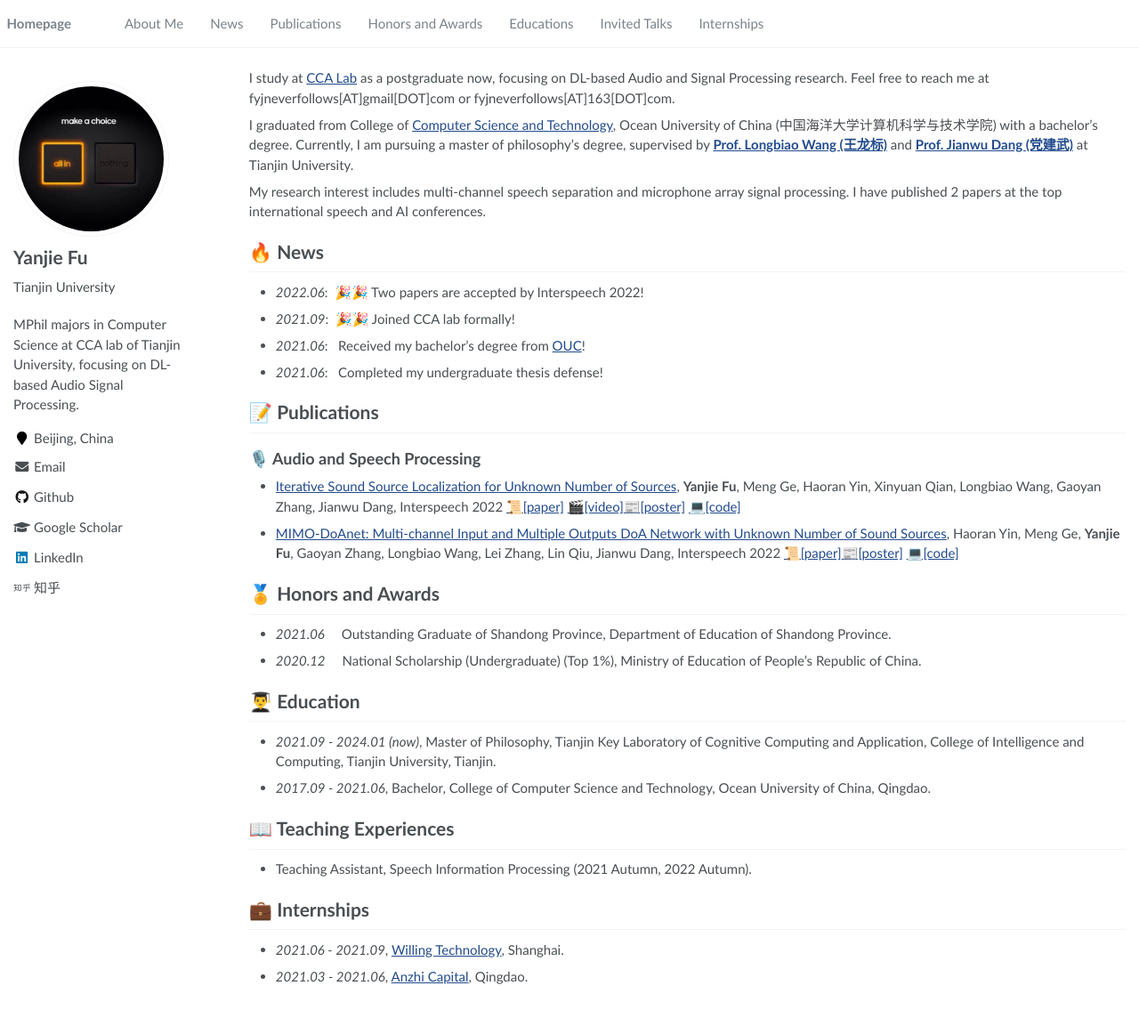
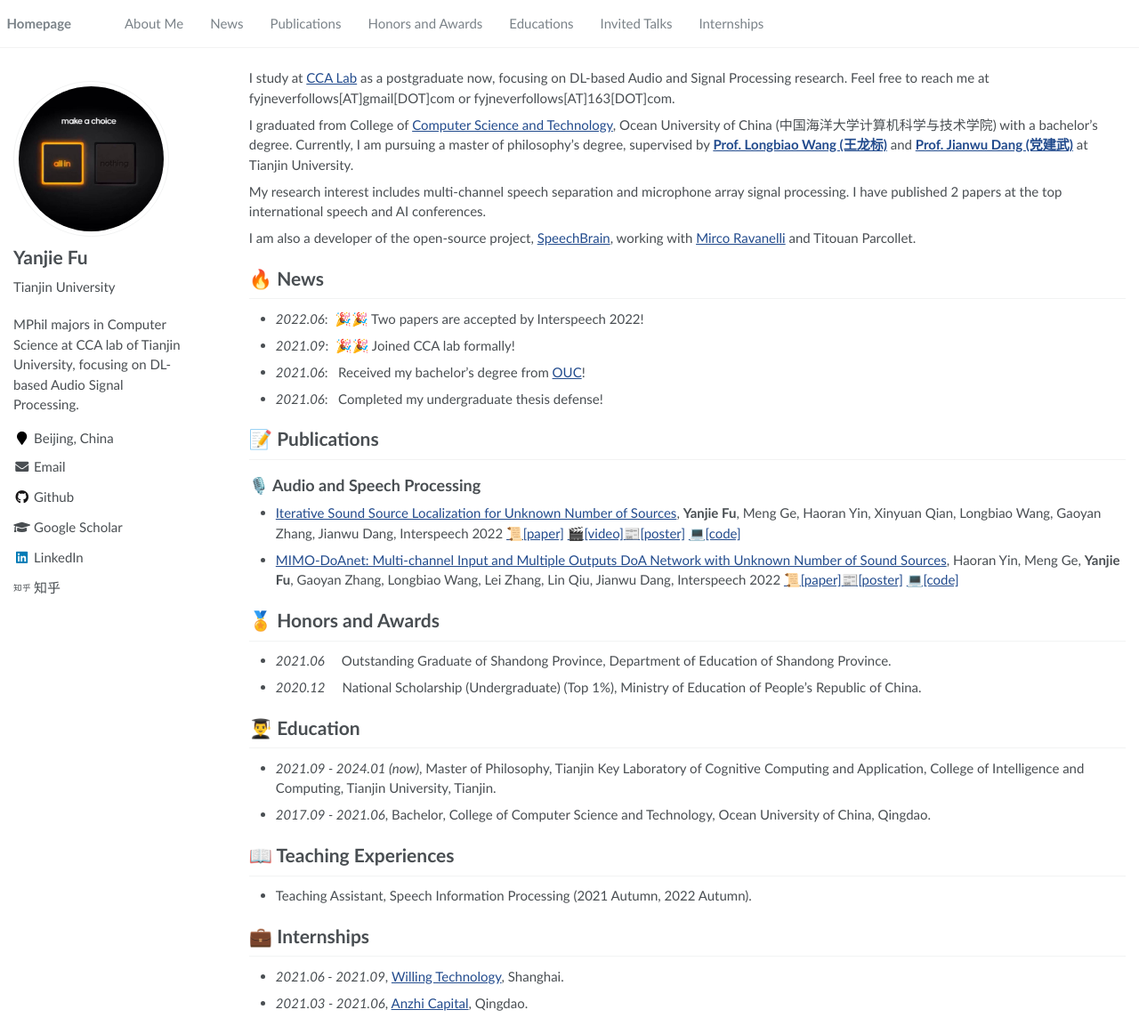
Before and after one commit to FYJNEVERFOLLOWS/FYJNEVERFOLLOWS.github.io, a Jekyll site: the page built from _pages/about.md, in a window 1280 px wide and 1153 px high. Shown: the whole window at 89% size. Built offline with Jekyll 4.4.1, drawn with Linux system fonts in a browser that asks for light colours.

Commit message:
update1121

```diff
--- a/_pages/about.md
+++ b/_pages/about.md
@@ -18,6 +18,8 @@ I graduated from College of [Computer Science and Technology](https://it.ouc.edu
 <!-- I won the National Scholarship (top 1% of high school undergraduates). -->
 
 My research interest includes multi-channel speech separation and microphone array signal processing. I have published 2 papers at the top international speech and AI conferences.
+
+I am also a developer of the open-source project, [SpeechBrain](https://github.com/speechbrain/speechbrain), working with [Mirco Ravanelli](https://sites.google.com/site/mircoravanelli/) and Titouan Parcollet.
 <!-- with <a href='https://scholar.google.com/citations?&user=S4rcLewAAAAJ'><strong><span id='total_cit'>0</span></strong> total google scholar citations</a>. -->
 
 
```
